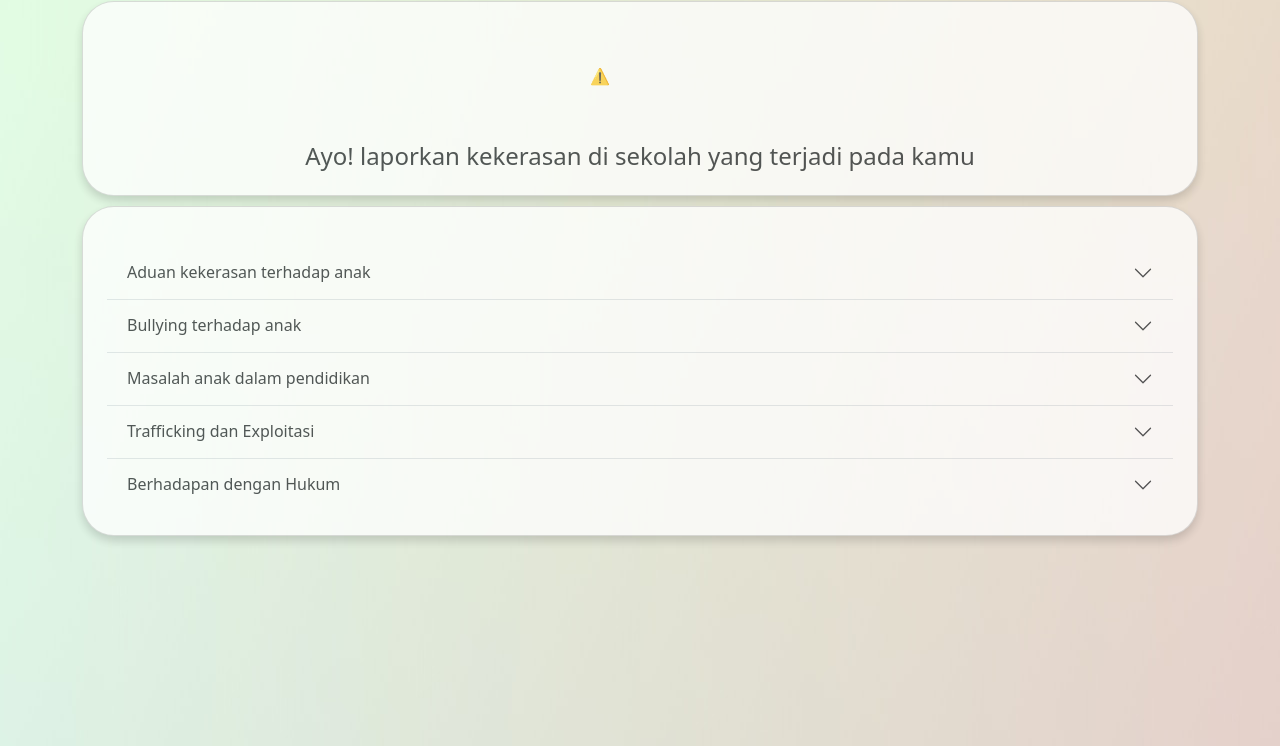
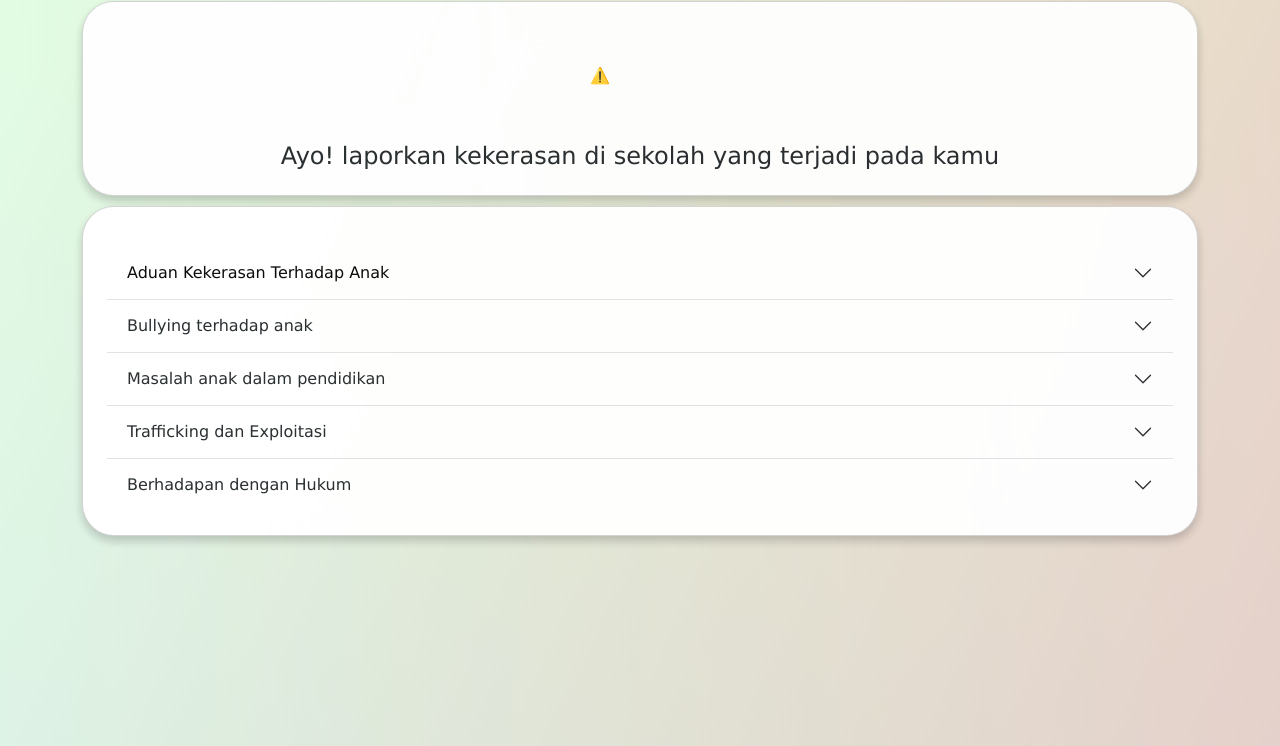
Before and after one commit to rezky2509/QR-Javascript, a website: page home.html in a window 1280 px wide. Shown: the part 54-800 px from the top of the page. Drawn offline with nearby package versions, Linux system fonts and the light colour scheme; no server answers.

Commit message:
Text behind image (NOT YET) Debugging

```diff
--- a/home.html
+++ b/home.html
@@ -80,9 +80,10 @@
     }
 
     body{
-      background-image:url("img/background.jpg")
+      background-image:url("img/background.jpg");
       /* below is linear gradient cross fade image */
       /* background-image:cross-fade(url("img/black.jpg")50%, url("img/background.jpg")); */
+      font-family:Verdana, Geneva, Tahoma, sans-serif
     }
 
     .accordion {
@@ -109,7 +110,7 @@
 <!-- End Navbar -->
 
 <!-- Start Container -->
-<div class="container" style="padding-top: 5px; padding-bottom: 10px;opacity: 0.75;">
+<div class="container" style="padding-top: 5px; padding-bottom: 10px;opacity: 0.95;">
   <div class="row text-center">
       <div class="col-lg-12 text-center">
         <div class="card">
@@ -129,14 +130,15 @@
     <div class="row">
       <div class="col-md-12">
 
-        <div class="card scale-up-center" style="opacity: 0.75;">
+        <div class="card scale-up-center" style="opacity: 0.95;">
           <div class="card-body">
 
             <div class="accordion accordion-flush" id="accordionFlushExample">
               <div class="accordion-item">
-                <h2 class="accordion-header">
-                  <button class="accordion-button collapsed" type="button" data-bs-toggle="collapse" data-bs-target="#flush-collapseOne" aria-expanded="false" aria-controls="flush-collapseOne">
-                    Aduan kekerasan terhadap anak
+                <h2 class="accordion-header" >
+                  <button class="accordion-button collapsed"
+                  type="button" data-bs-toggle="collapse" data-bs-target="#flush-collapseOne" aria-expanded="false" aria-controls="flush-collapseOne">
+                    <div style="color:black">Aduan Kekerasan Terhadap Anak</div>
                   </button>
                 </h2>
                 <div id="flush-collapseOne" class="accordion-collapse collapse" data-bs-parent="#accordionFlushExample">
@@ -167,6 +169,14 @@
                   </div>
                 </div>
               </div>
+<!--
+              style="
+                  background-image: url('img/siswa-stress.jpeg');
+                  background-position: 0% 53%;
+                  opacity: 0.4;
+                  background-repeat: no-repeat;
+                  background-size:cover;
+                   "   -->
 
               <div class="accordion-item">
                 <h2 class="accordion-header">
```
Also changed, not shown: img/bullying-image.jpg (added), img/siswa-stress.jpeg (added).
